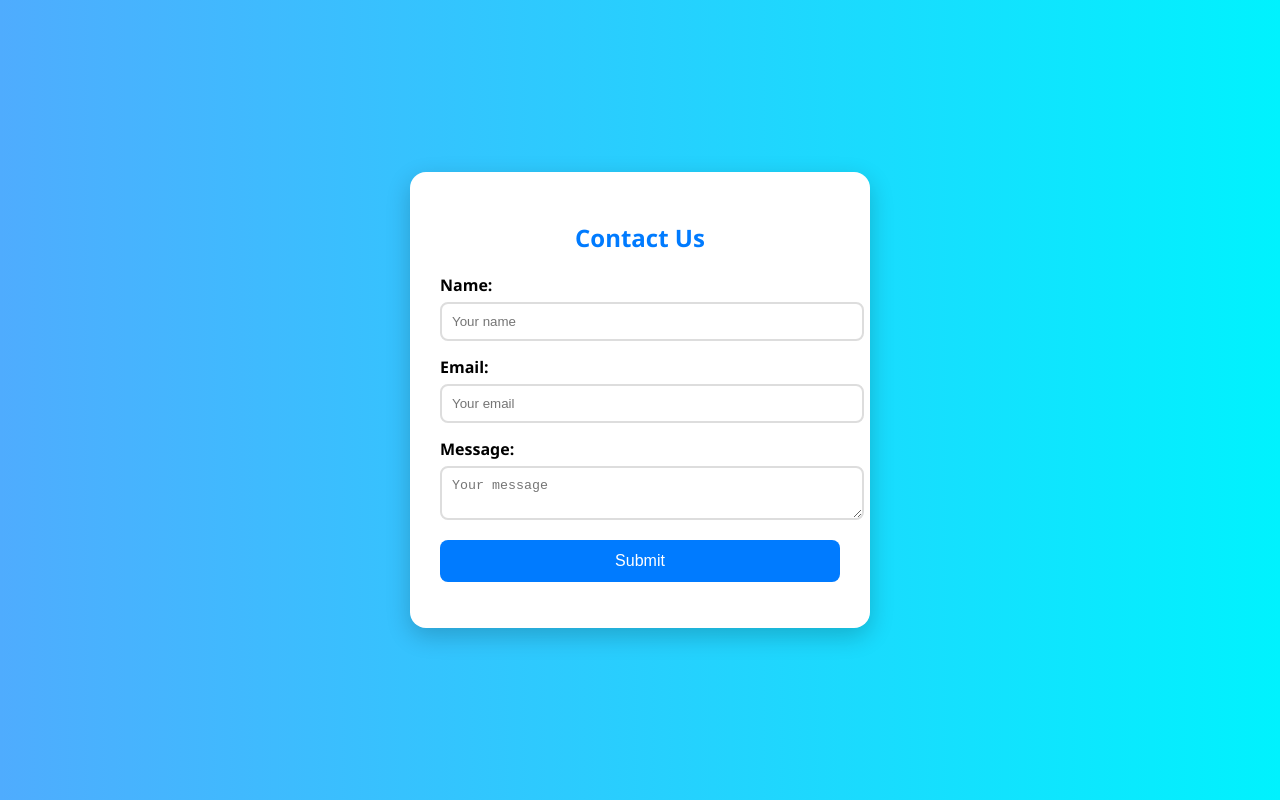
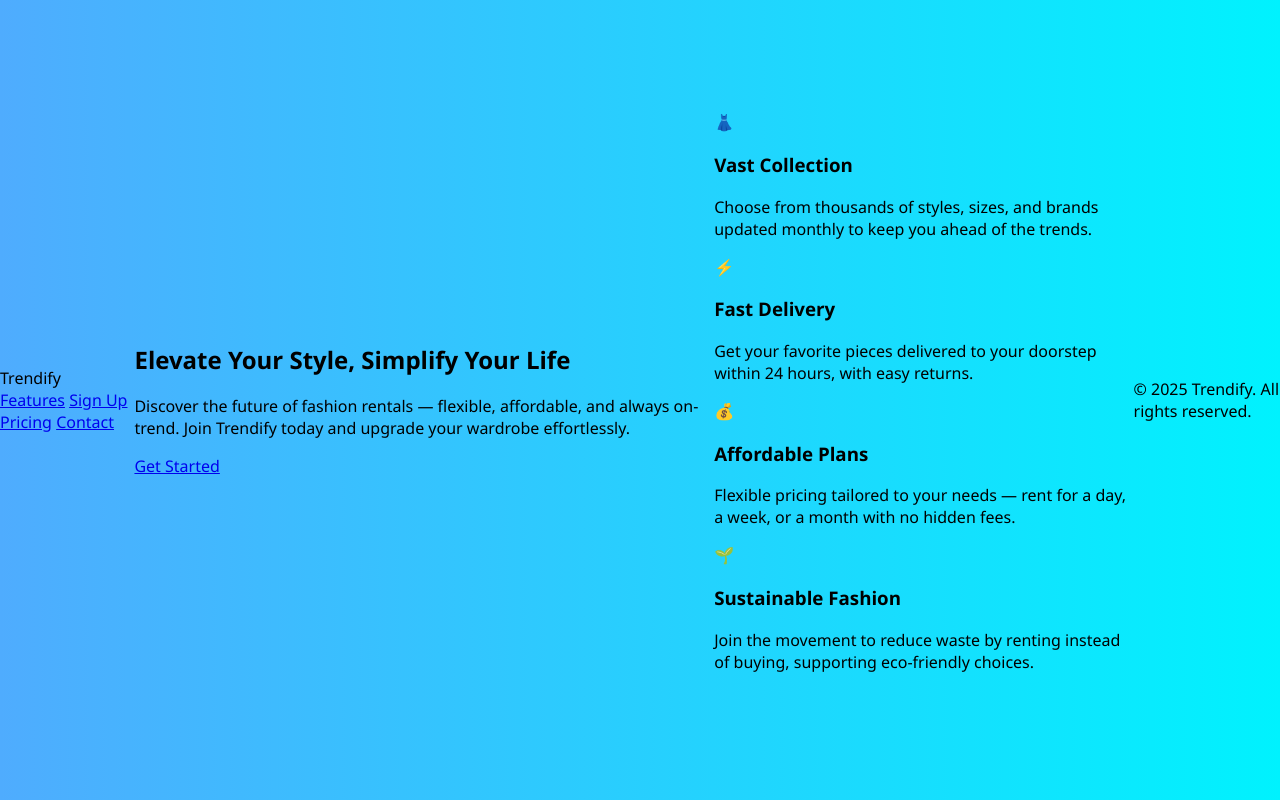
Before and after one commit to AP210606/Task-6, a plain HTML site: page index.html in a window 1280 px wide. Drawn offline with Linux system fonts and the light colour scheme.

Commit message:
Update index.html

```diff
--- a/index.html
+++ b/index.html
@@ -1,40 +1,60 @@
 <!DOCTYPE html>
 <html lang="en">
 <head>
-  <meta charset="UTF-8">
-  <meta name="viewport" content="width=device-width, initial-scale=1">
-  <title>Contact Form</title>
+  <meta charset="UTF-8" />
+  <meta name="viewport" content="width=device-width, initial-scale=1" />
+  <title>Fresh Responsive Landing Page</title>
   <link rel="stylesheet" href="style.css">
 </head>
 <body>
 
-  <div class="container">
-    <h2 class="animate">Contact Us</h2>
+  <nav>
+    <div class="nav-brand">Trendify</div>
+    <div class="nav-links" id="navLinks">
+      <a href="#features">Features</a>
+      <a href="signup.html">Sign Up</a>
+      <a href="#pricing">Pricing</a>
+      <a href="#contact">Contact</a>
+    </div>
+    <div class="hamburger" id="hamburger">
+      <div></div>
+      <div></div>
+      <div></div>
+    </div>
+  </nav>
 
-    <form id="contactForm" novalidate>
-      <div class="form-group">
-        <label for="name">Name:</label>
-        <input type="text" id="name" placeholder="Your name">
-        <span class="error" id="nameError"></span>
-      </div>
+  <section class="hero">
+    <h1>Elevate Your Style, Simplify Your Life</h1>
+    <p>Discover the future of fashion rentals — flexible, affordable, and always on-trend. Join Trendify today and upgrade your wardrobe effortlessly.</p>
+    <a href="signup.html" class="btn-primary">Get Started</a>
+  </section>
 
-      <div class="form-group">
-        <label for="email">Email:</label>
-        <input type="email" id="email" placeholder="Your email">
-        <span class="error" id="emailError"></span>
-      </div>
+  <section class="features" id="features">
+    <div class="feature">
+      <div class="feature-icon">👗</div>
+      <h3>Vast Collection</h3>
+      <p>Choose from thousands of styles, sizes, and brands updated monthly to keep you ahead of the trends.</p>
+    </div>
+    <div class="feature">
+      <div class="feature-icon">⚡</div>
+      <h3>Fast Delivery</h3>
+      <p>Get your favorite pieces delivered to your doorstep within 24 hours, with easy returns.</p>
+    </div>
+    <div class="feature">
+      <div class="feature-icon">💰</div>
+      <h3>Affordable Plans</h3>
+      <p>Flexible pricing tailored to your needs — rent for a day, a week, or a month with no hidden fees.</p>
+    </div>
+    <div class="feature">
+      <div class="feature-icon">🌱</div>
+      <h3>Sustainable Fashion</h3>
+      <p>Join the movement to reduce waste by renting instead of buying, supporting eco-friendly choices.</p>
+    </div>
+  </section>
 
-      <div class="form-group">
-        <label for="message">Message:</label>
-        <textarea id="message" placeholder="Your message"></textarea>
-        <span class="error" id="messageError"></span>
-      </div>
-
-      <button type="submit" class="btn">Submit</button>
-      <p class="success" id="successMessage"></p>
-    </form>
-  </div>
-
-  <script src="script.js"></script>
+  <footer>
+    &copy; 2025 Trendify. All rights reserved.
+  </footer>
+<script src="script.js"></script>
 </body>
 </html>
```
